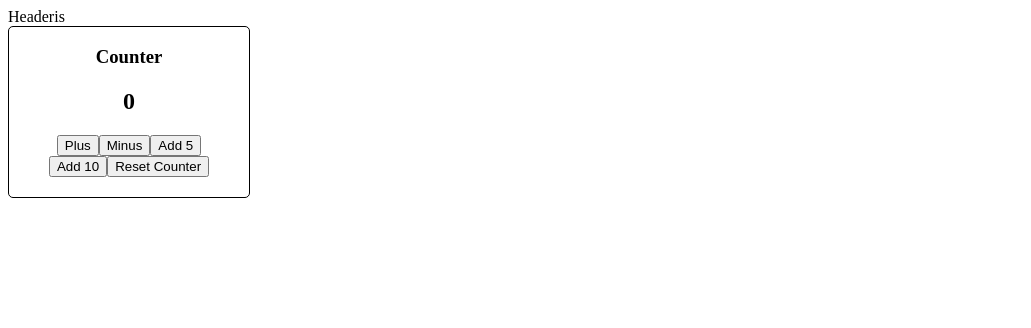
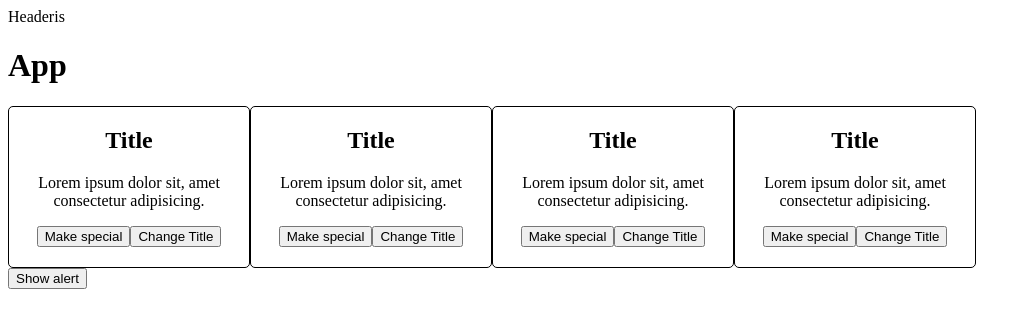
Before and after one commit to gintare-ces/React-js, a React (Vite) app in the folder 03_react_events_stateIntro_lifecycle/: page / in a window 1280 px wide. Shown: the top 328 px of the page, without its empty margins (0-1031 px from the left). Built offline with nearby package versions, Linux system fonts and the light colour scheme.

Commit message:
setTitle

```diff
--- a/03_react_events_stateIntro_lifecycle/src/App.css
+++ b/03_react_events_stateIntro_lifecycle/src/App.css
@@ -8,3 +8,9 @@
   display: inline-block;
   padding-top: 0;
 }
+
+.special {
+  font-weight: normal;
+  font-size: 40px;
+  color: cadetblue;
+}
--- a/03_react_events_stateIntro_lifecycle/src/App.jsx
+++ b/03_react_events_stateIntro_lifecycle/src/App.jsx
@@ -21,10 +21,12 @@
   return (
     <div>
       <Header />
-      {/* <h1>App</h1>
+      <h1>App</h1>
       <CardList list={arr} />
-      <button onClick={handleClick} >Show alert</button> */}
+      <button onClick={handleClick} >Show alert</button>
+      {/* <Counter />
       <Counter />
+      <Counter /> */}
     </div>
   );
 };
--- a/03_react_events_stateIntro_lifecycle/src/components/Card.jsx
+++ b/03_react_events_stateIntro_lifecycle/src/components/Card.jsx
@@ -1,7 +1,32 @@
+import UiCard from "./ui/UiCard";
+
+import {useState} from 'react';
 
 const Card = (props) => {
     console.log('Card ivyko');
-    return <article>Card {props.color}</article>;
 
+    // sukurti state kintamaji su useState, 'currentClass'
+    // pradine reiksme ''
+    // sukurti funkcija kuria iskviesim mygtuko paspaudimu
+    // fn
+    // jsx dalyje panaudoti 'currentClass' kintamaji klase reiksmes vietoje
+    const [currentClass, setCurrentClass] = useState('')
+    const [title, setTitle] = useState('Title')
+
+    const handleClass = () => {
+        setCurrentClass('special')
+    }
+
+    const handleChangeTitle = () => {
+        setTitle('Changed Title')
+    }
+    return (
+     <UiCard>
+        <h2  onClick={handleChangeTitle} className={currentClass}>{title}</h2>
+        <p>Lorem ipsum dolor sit, amet consectetur adipisicing.</p>
+        <button onClick={handleClass}>Make special</button>
+        <button onClick={handleChangeTitle}>Change Title</button>
+     </UiCard>
+    )
   };
   export default Card;
--- a/03_react_events_stateIntro_lifecycle/src/components/CardList.jsx
+++ b/03_react_events_stateIntro_lifecycle/src/components/CardList.jsx
@@ -4,7 +4,6 @@
     console.log('CardLis ivyko');
   return (
     <div>
-      CardList
       <Card color={props.list[0]}/>
       <Card />
       <Card />
--- a/03_react_events_stateIntro_lifecycle/src/components/Counter.jsx
+++ b/03_react_events_stateIntro_lifecycle/src/components/Counter.jsx
@@ -38,7 +38,7 @@
 
     return (
      <UiCard>
-        <h3>Counter</h3>
+        <h3 >Counter</h3>
         <h2>{count}</h2>
         <button onClick={handleIncrement}>Plus</button>
         <button onClick={handleDecrement}>Minus</button>
```
